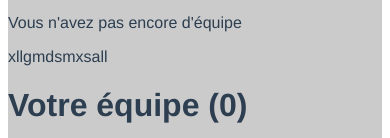
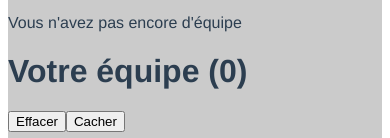
Before and after one commit to issderrar/pokedex-vuejs, a Vue app: page /#/ in a window 390 px wide. Shown: the part 602-740 px from the top of the page. Built offline with nearby package versions, Linux system fonts and the light colour scheme.

Commit message:
fixed TeamWeakness  width for mobile

```diff
--- a/src/components/TeamWeaknessWidget.vue
+++ b/src/components/TeamWeaknessWidget.vue
@@ -1,5 +1,5 @@
 <template>
-  <div class="border bg-white rounded p-3 xl:w-3/5  sm:w-full">
+  <div class="border bg-white rounded p-3 xl:w-3/5  sm:w-full w-full">
     <h1 class="text-xl font-bold mb-4">Analyse de l'équipe</h1>
 
     <div class=" flex flex-wrap  p-1 mb-4 ">
--- a/src/components/nav/Navbar.vue
+++ b/src/components/nav/Navbar.vue
@@ -69,14 +69,14 @@
       </div>
     </div>
 
-    <div id="debug-bar" class="text-sm flex justify-around bg-purple-500">
+<!--    <div id="debug-bar" class="text-sm flex justify-around bg-purple-500">
       <span class="xl:text-white text-black">xl</span>
       <span class="lg:text-white text-black">lg</span>
       <span class="md:text-white text-black">md</span>
       <span class="sm:text-white text-black">sm</span>
       <span class="xs:text-white text-black">xs</span>
       <span class="text-white xs:text-black sm:text-black md:text-black lg:text-black xl:text-black">all</span>
-    </div>
+    </div>-->
   </nav>
 </template>
 
```
